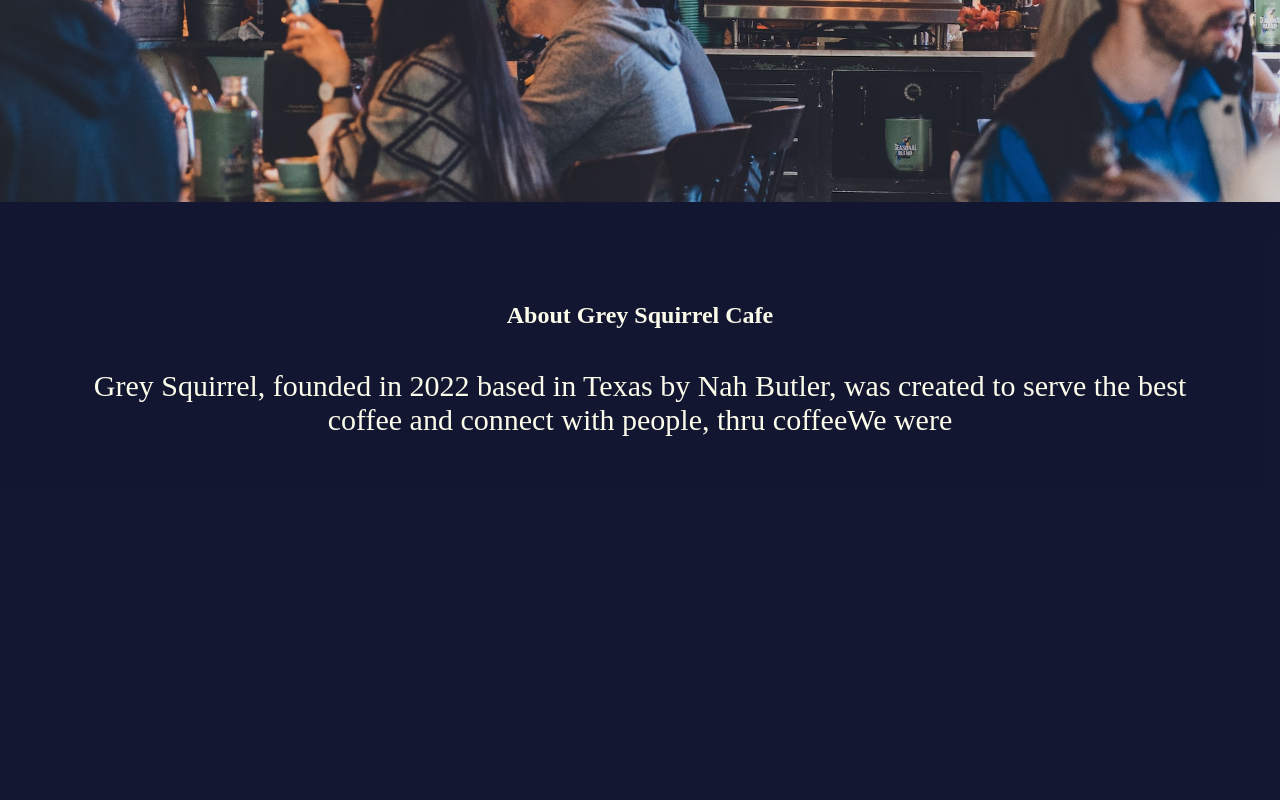
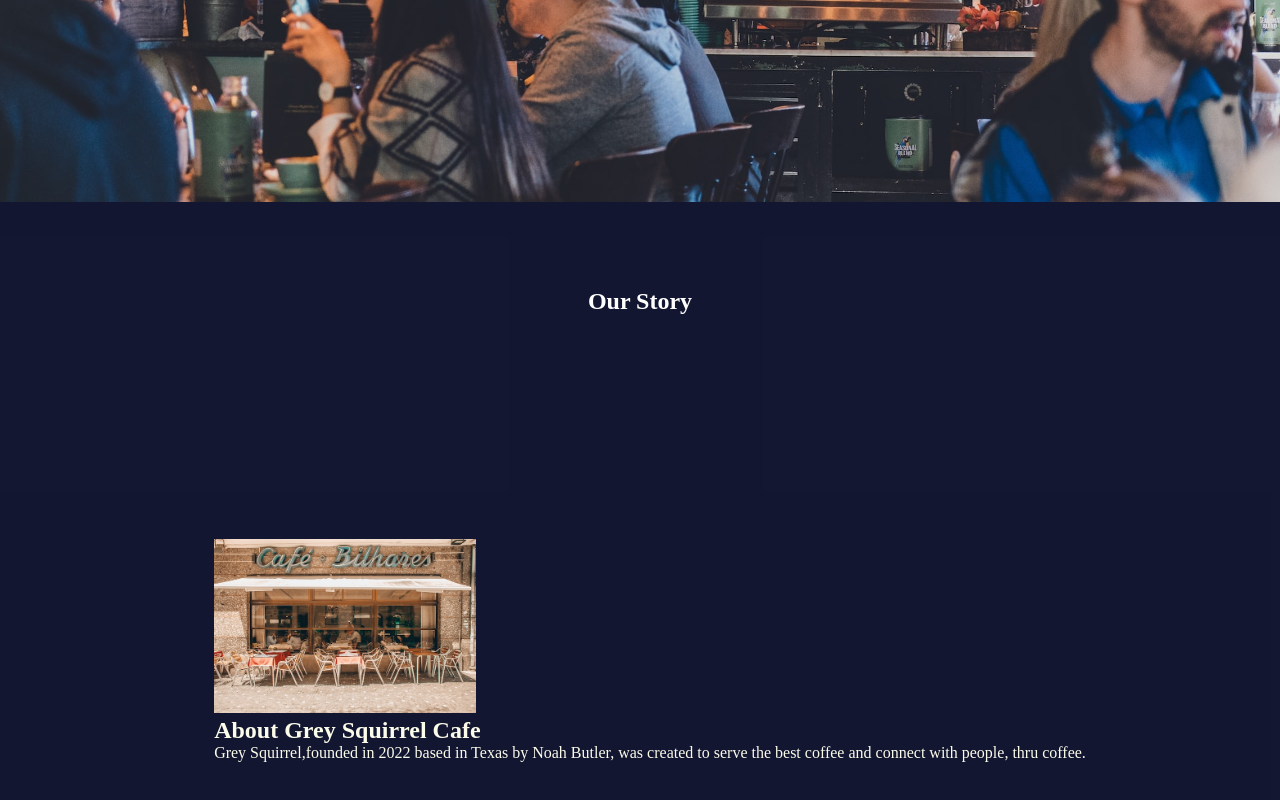
Before and after one commit to Bnoah456/Restaurant_project, a plain HTML site: page index.html in a window 1280 px wide. Shown: the part 526-1326 px from the top of the page. Drawn offline with Linux system fonts and the light colour scheme.

Commit message:
Added more information

```diff
--- a/index.html
+++ b/index.html
@@ -27,8 +27,16 @@
     </div>
 </div>
     <section class="section about-page">
-        <h1 class="text-content1">About Grey Squirrel Cafe</h1>
-        <p class="text-content2">Grey Squirrel, founded in 2022 based in Texas by Nah Butler, was created to serve the best coffee and connect with people, thru coffeeWe were  </p>
+        <br>
+        <br>
+        <h1>Our Story</h1>
+        <div class="text-content1">
+            <img class="cafeimg" src="/images/Coffeeshop-exterior.jpg" alt="">
+            <h1>About Grey Squirrel Cafe</h1>
+
+        <p>Grey Squirrel,founded in 2022 based in Texas by Noah Butler, was created to serve the best coffee and connect with people, thru coffee. </p>
+        </div>
+
     </section>
 
 
--- a/style.css
+++ b/style.css
@@ -84,28 +84,27 @@
 }
 
 
-.about-page{
+.about-page{ /*---------Section about------------*/
     min-height: 300vh;
     color: white;
     background-color:rgba(4, 7, 36, 0.938);
 }
 
-.text-content1{
-    left: 50px;
-    top: 40px;
-    display: block;
-    padding-top: 50px;
-    color: rgb(252, 252, 235);
+.cafeimg{
+    width: 30%;
+
 }
 
-.text-content2{
+.text-content1{
+    padding-top: 20%;
+    display: inline-block;
+    margin-left: 10px;
+    padding-left: 10px;
+    color: rgb(252, 252, 235);
+    text-align: left;
+}
 
-    padding-top: 40px;
-    width: 100%;
-    display: block;
-    font-size: 30px;
-    color: rgb(252, 252, 235);
-}
+
 
 
 
```
Also changed, not shown: images/Coffeeshop-exterior.jpg (added).
